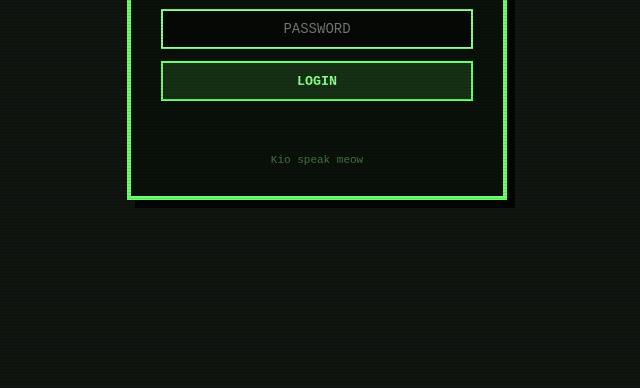
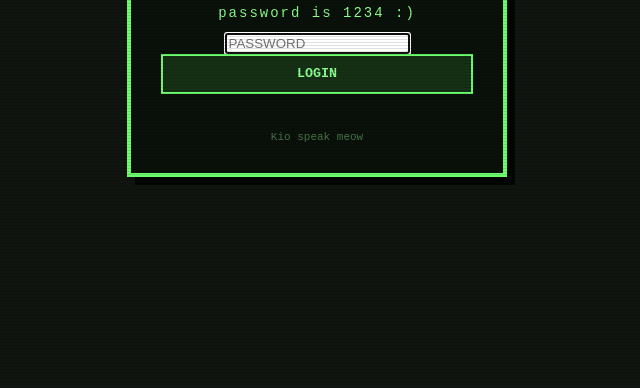
Before and after one commit to akashsuu/akashsuu, a website: page index.html in a window 1280 px wide. Shown: the part 412-800 px from the top of the page, without its empty margins (323-963 px from the left). Drawn offline with Linux system fonts and the light colour scheme.

Commit message:
Update style.css

```diff
--- a/style.css
+++ b/style.css
@@ -81,7 +81,6 @@ body {
     }
 }
 
-
 #login-screen {
     position: fixed;
     inset: 0;
@@ -93,7 +92,6 @@ body {
     color: #b9ffb9;
 }
 
-/* CRT lines */
 #login-screen::before,
 #desktop::before {
     content: "";
@@ -146,27 +144,10 @@ body {
     letter-spacing: 2px;
 }
 
-#password {
+#login-button {
     width: 100%;
     height: 40px;
     margin-bottom: 12px;
-    padding: 8px;
-    border: 2px solid #579657;
-    outline: none;
-    background: #050805;
-    color: #aaffaa;
-    font-family: inherit;
-    font-size: 14px;
-    text-align: center;
-}
-
-#password:focus {
-    border-color: #8cff8c;
-}
-
-#login-button {
-    width: 100%;
-    height: 40px;
     border: 2px solid #6dff6d;
     background: #163016;
     color: #8cff8c;
@@ -184,18 +165,12 @@ body {
     transform: translate(2px, 2px);
 }
 
-#login-error {
-    min-height: 18px;
-    margin-top: 10px;
-    color: #ff6666;
-    font-size: 12px;
-}
-
 .login-footer {
     margin-top: 25px;
     color: #477447;
     font-size: 11px;
 }
+
 #desktop {
     position: fixed;
     inset: 0;
@@ -204,7 +179,6 @@ body {
     overflow: hidden;
 }
 
-/* desktop pattern */
 #desktop {
     background-color: #173617;
     background-image: linear-gradient(rgba(0, 0, 0, 0.12) 1px, transparent 1px), linear-gradient(90deg, rgba(0, 0, 0, 0.12) 1px, transparent 1px);
@@ -554,7 +528,6 @@ body {
     white-space: nowrap;
 }
 
-
 .calculator {
     padding: 15px;
 }
@@ -601,7 +574,6 @@ body {
 .calculator-buttons .zero {
     grid-column: span 4;
 }
-
 
 .settings-body {
     padding: 20px;
@@ -689,9 +661,6 @@ body {
     text-align: right;
 }
 
-/* =========================================
-   TASKBAR
-   ========================================= */
 #taskbar {
     position: absolute;
     left: 0;
```
